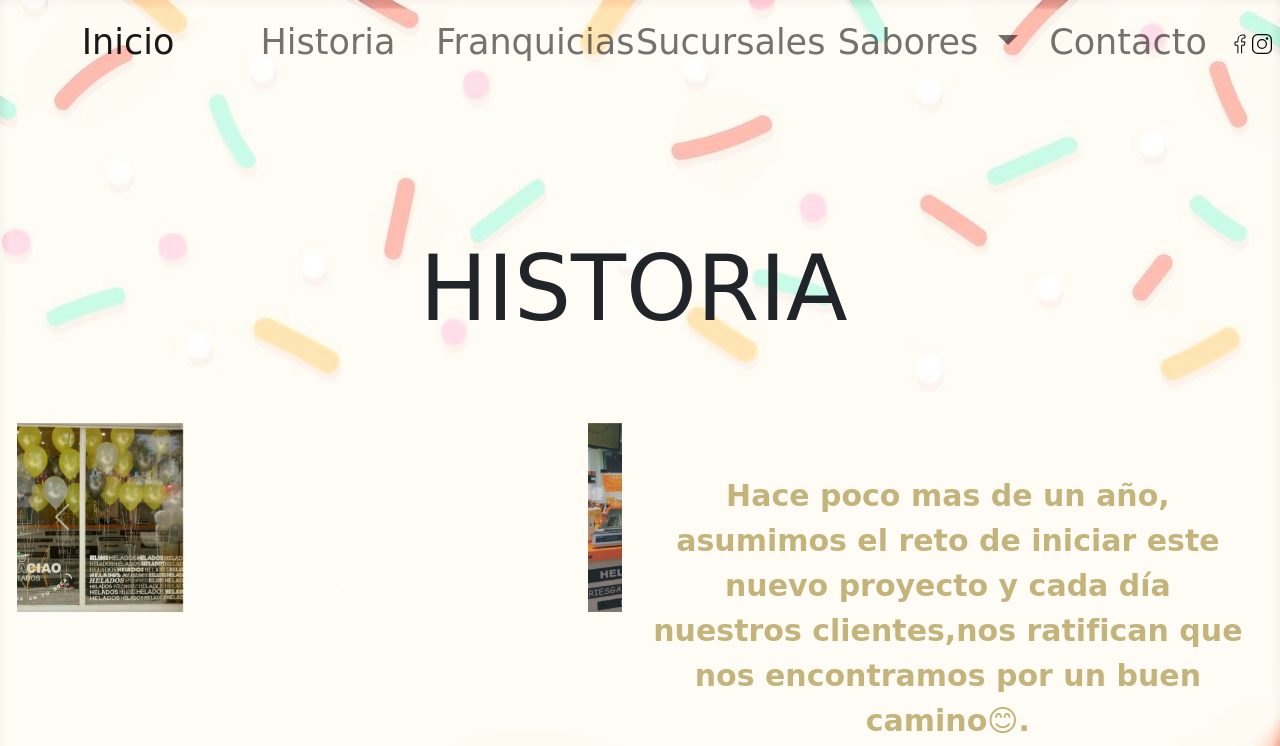
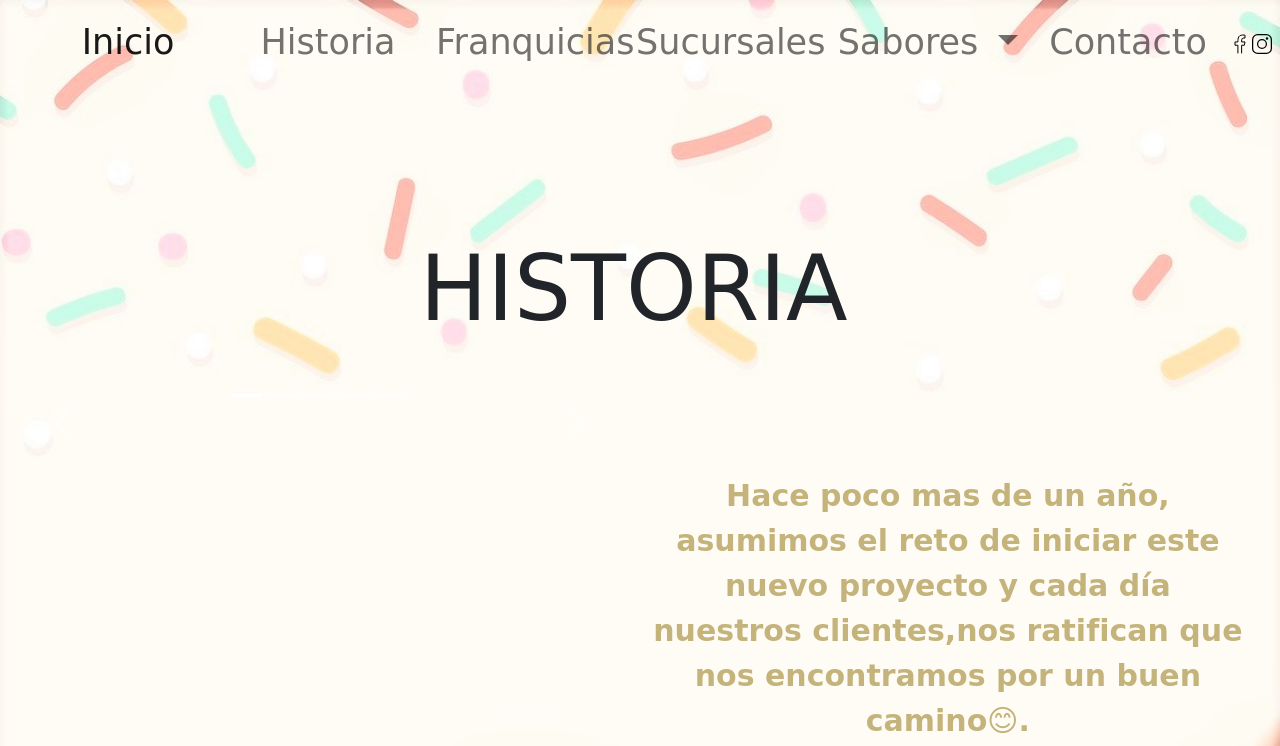
Before and after one commit to delfinadelorenzo/proyecto.final, a website: page historia.html in a window 1280 px wide. Shown: the top 746 px of the page. Drawn offline with nearby package versions, Linux system fonts and the light colour scheme; a web font is replaced by a local one.

Commit message:
modificacion

```diff
--- a/historia.html
+++ b/historia.html
@@ -86,21 +86,13 @@
                                 aria-label="Slide 2"></button>
                             <button type="button" data-bs-target="#carouselExampleIndicators" data-bs-slide-to="2"
                                 aria-label="Slide 3"></button>
-                                <button type="button" data-bs-target="#carouselExampleIndicators" data-bs-slide-to="3"
+                            <button type="button" data-bs-target="#carouselExampleIndicators" data-bs-slide-to="3"
                                 aria-label="Slide 4"></button>
-                                <button type="button" data-bs-target="#carouselExampleIndicators" data-bs-slide-to="4"
+                            <button type="button" data-bs-target="#carouselExampleIndicators" data-bs-slide-to="4"
                                 aria-label="Slide 5"></button>
                         </div>
                         <div class="carousel-inner">
-                            <div class="carousel-item active">
-                                <img class="imag2" src="Imagenespersonalizadas/3.jpg" alt="Logo local" width="200px"
-                                    class="d-block w-100">
 
-                            </div>
-                            <div class="carousel-item">
-                                <img class="imag1" src="Imagenespersonalizadas/4.jpg" alt="local calle 10" class="d-block w-100"
-                                    width="200px" >
-                            </div>
                             <div class="carousel-item">
                                 <img src="Imagenespersonalizadas/5.jpg" class="d-block w-100" width="200px" alt="...">
                             </div>
@@ -127,10 +119,11 @@
                     <p class="historiaColumna__texto1">
                         Hace poco mas de un año, asumimos el reto de iniciar este nuevo proyecto y cada día nuestros
                         clientes,nos ratifican que nos encontramos por un buen camino😊.
-                        <p class="historiaColumna__texto2">
+                    <p class="historiaColumna__texto2">
                         Es un placer que ustedes sean parte de nuestra familia👨‍👩‍👧‍👧, gracias por elegirnos cada
-                        día, un nuevo cliente es un nuevo reto de aprendizaje, por eso agradecemos su confianza al elegirnos.
-                        </p>
+                        día, un nuevo cliente es un nuevo reto de aprendizaje, por eso agradecemos su confianza al
+                        elegirnos.
+                    </p>
                     </p>
                     <p class="historiaColumna__texto3">
                         La familia Gelaciao
@@ -199,7 +192,7 @@
                                 <a class="footerInfo" href="https://www.facebook.com/GelaciaoHelados/"
                                     target="_blank"><img src="imagenes/facebook.svg" alt="" width="24px"></a>
                                 <a class="footerInfo" href="https://www.instagram.com/gelaciaohelado/?hl=es"
-                                target="_blank"> <img src="imagenes/iconosredes/16.16.svg" alt="" width="20px"></a>
+                                    target="_blank"> <img src="imagenes/iconosredes/16.16.svg" alt="" width="20px"></a>
                             </div>
                         </div>
                     </div>
```
